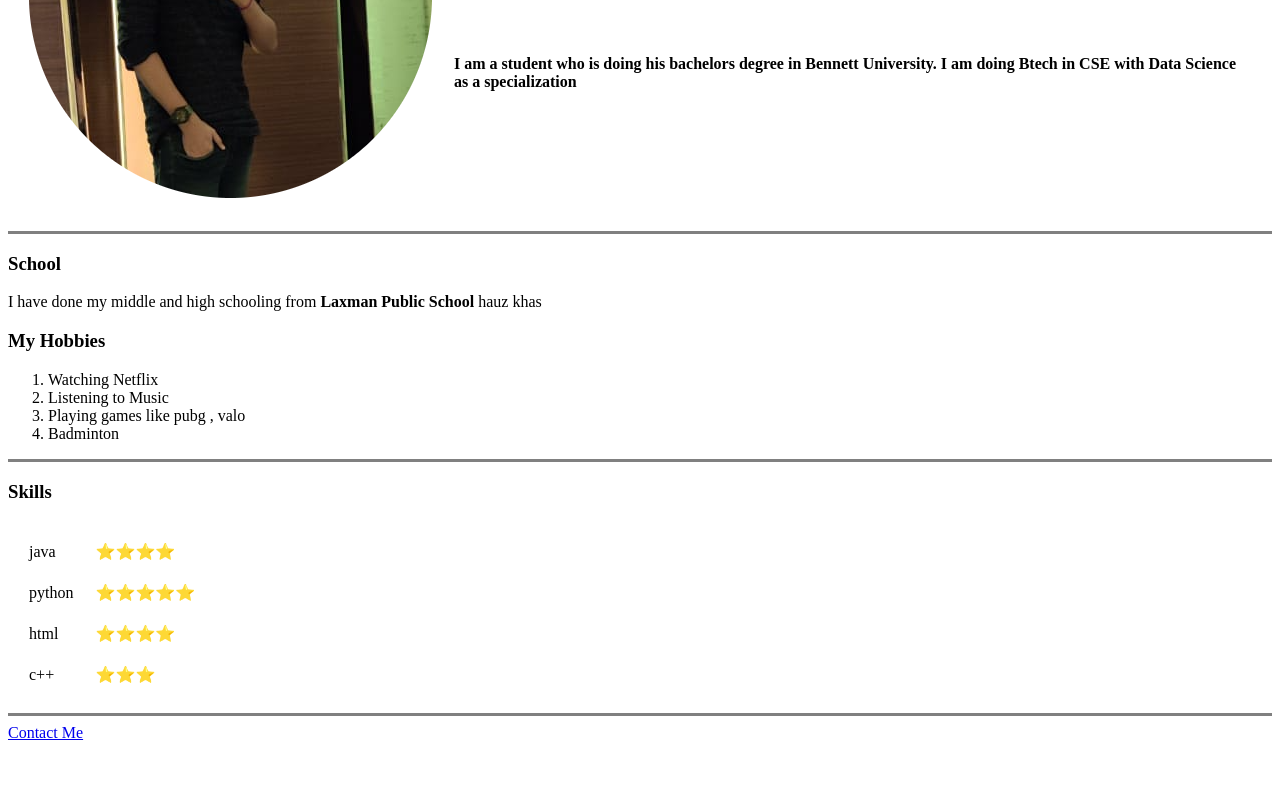
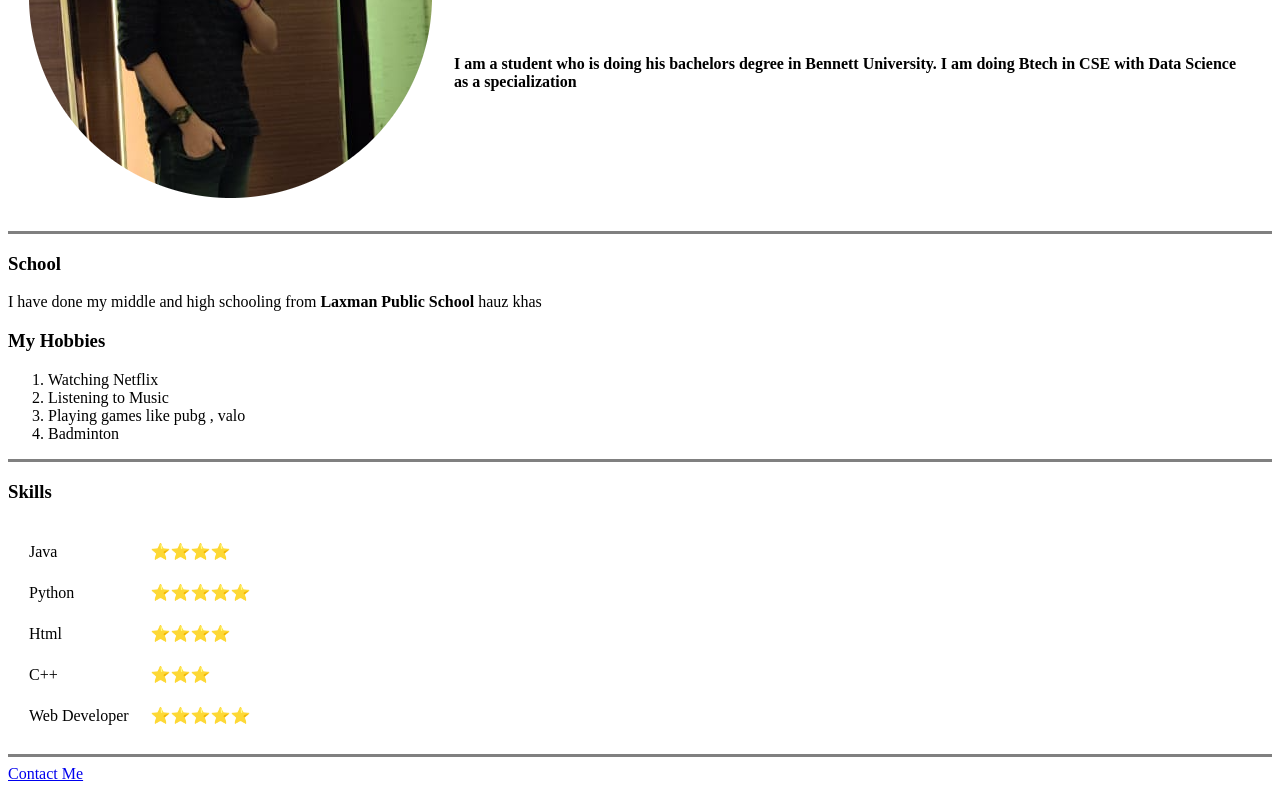
Before and after one commit to Batra1-2-3/personal-website, a plain HTML site: page index.html in a window 1280 px wide. Shown: the part 234-1025 px from the top of the page. Before the commit the page ends 984 px from the top, so only its background shows below. Drawn offline with Linux system fonts and the light colour scheme.

Commit message:
Update index.html

```diff
--- a/index.html
+++ b/index.html
@@ -33,25 +33,29 @@
     <h3>Skills</h3>
     <table cellspacing = "20">
       <tr>
-        <td>java      </td>
+        <td>Java      </td>
 
         <td>⭐⭐⭐⭐</td>
 
       </tr>
       <tr>
-        <td>python   </td>
+        <td>Python   </td>
         <td>⭐⭐⭐⭐⭐</td>
       </tr>
 
 
-      <td> html </td>
+      <td> Html </td>
 
 
 
       <td>⭐⭐⭐⭐</td>
       <tr>
-        <td>c++  </td>
+        <td>C++  </td>
         <td>⭐⭐⭐</td>
+      </tr>
+      <tr>
+        <td>Web Developer  </td>
+        <td>⭐⭐⭐⭐⭐</td>
       </tr>
     </table>
     <hr size="3" noshade >
```
